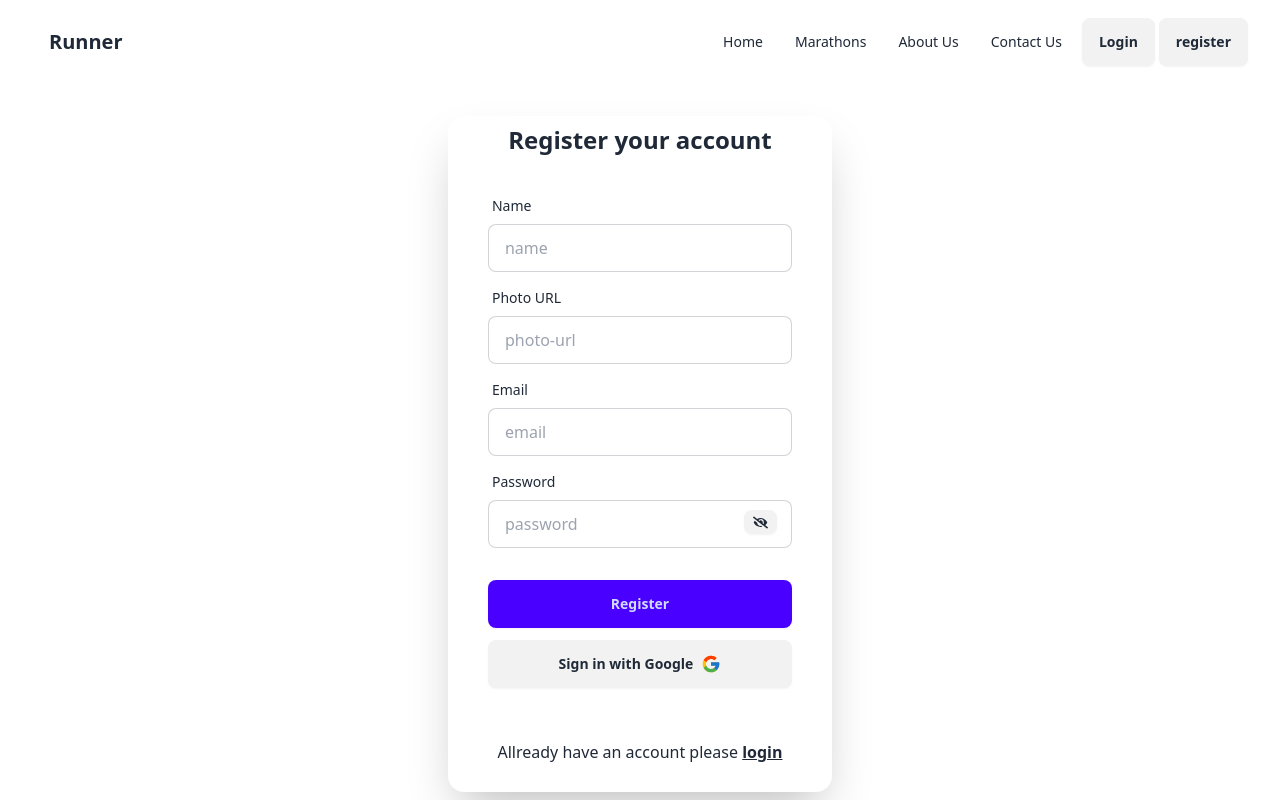
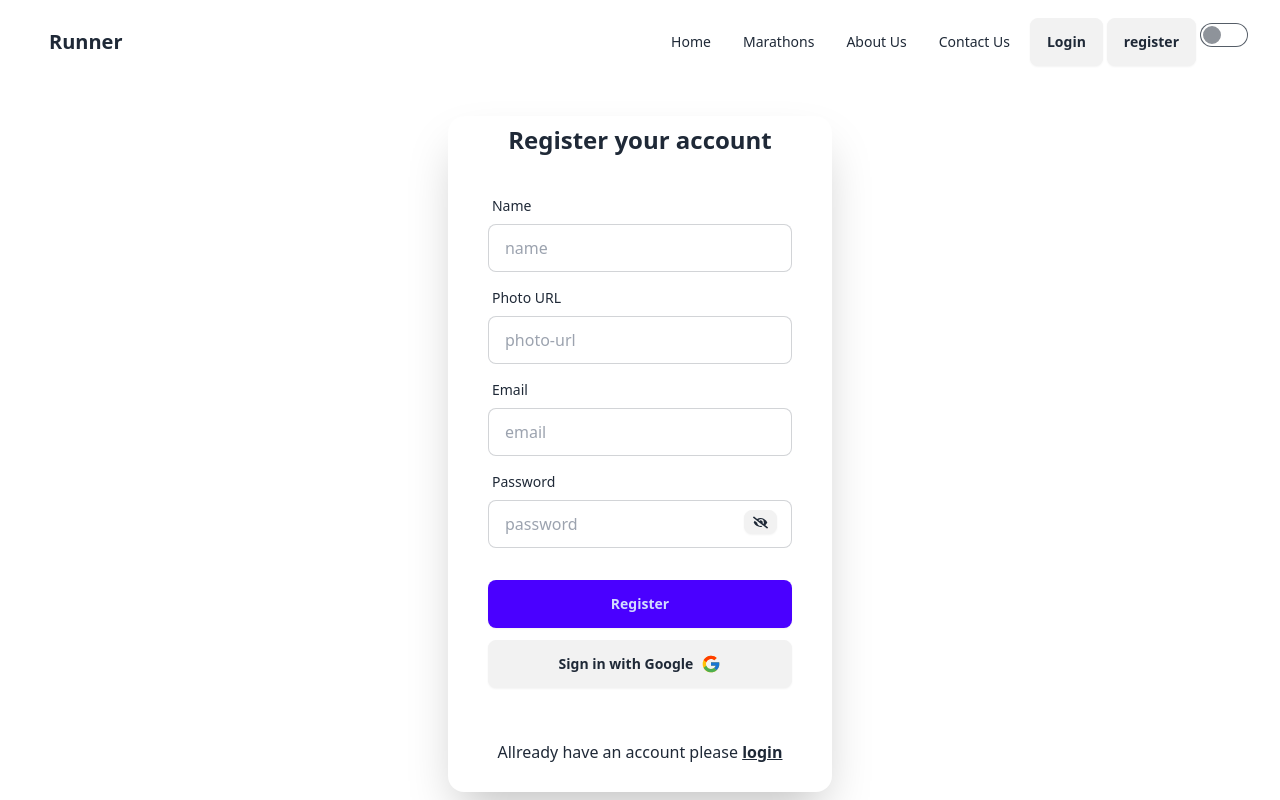
Before and after one commit to MUKTADIR-ALAM/b10a11-client-side, a React (Vite) app: page /register in a window 1280 px wide. Shown: the top 800 px of the page. Built offline with nearby package versions, Linux system fonts and the light colour scheme; no server answers.

Commit message:
add dark mode feature

```diff
--- a/src/components/Navbar.jsx
+++ b/src/components/Navbar.jsx
@@ -1,11 +1,23 @@
-import React, { useContext } from "react";
+import React, { useContext, useState } from "react";
 import { AuthContext } from "../provider/AuthProvider";
 import { Link, NavLink } from "react-router-dom";
-import { FaMoon, FaSun } from "react-icons/fa";
 
 export default function Navbar() {
   const { user, signOutUser } = useContext(AuthContext);
-  console.log(user);
+
+  const [darkmode, setdarkmode] = useState();
+  const setDarkMode = () => {
+    document.querySelector("html").setAttribute("data-theme", "light");
+  };
+  const setLightMode = () => {
+    document.querySelector("html").setAttribute("data-theme", "dark");
+  };
+  const toggleTheme = (e) => {
+    if (e.target.checked) setDarkMode();
+    else setLightMode();
+  };
+
+
   return (
     <div className="navbar bg-base-100 sticky top-0 z-50 p-4 px-8">
       {/* dropdown start */}
@@ -130,6 +142,7 @@ export default function Navbar() {
                 <button onClick={signOutUser}>Logout</button>
               </li>
             </ul>
+            <input onClick={toggleTheme} type="checkbox" className="toggle" />
           </div>
         ) : (
           <div className="space-x-1">
@@ -139,6 +152,7 @@ export default function Navbar() {
             <Link to={"/register"} className="btn">
               register
             </Link>
+            <input onClick={toggleTheme} type="checkbox" className="toggle" />
           </div>
         )}
       </div>
```
